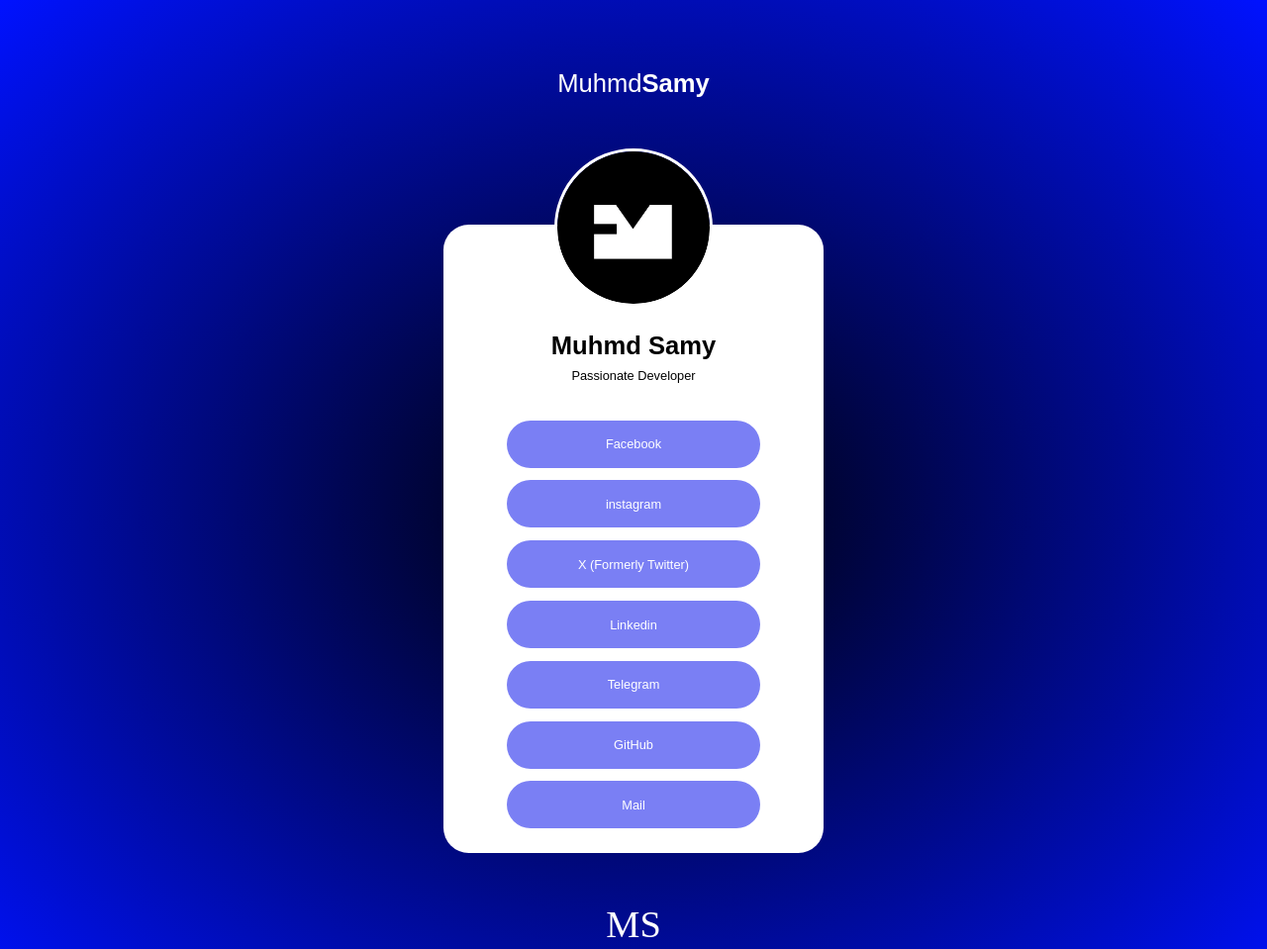
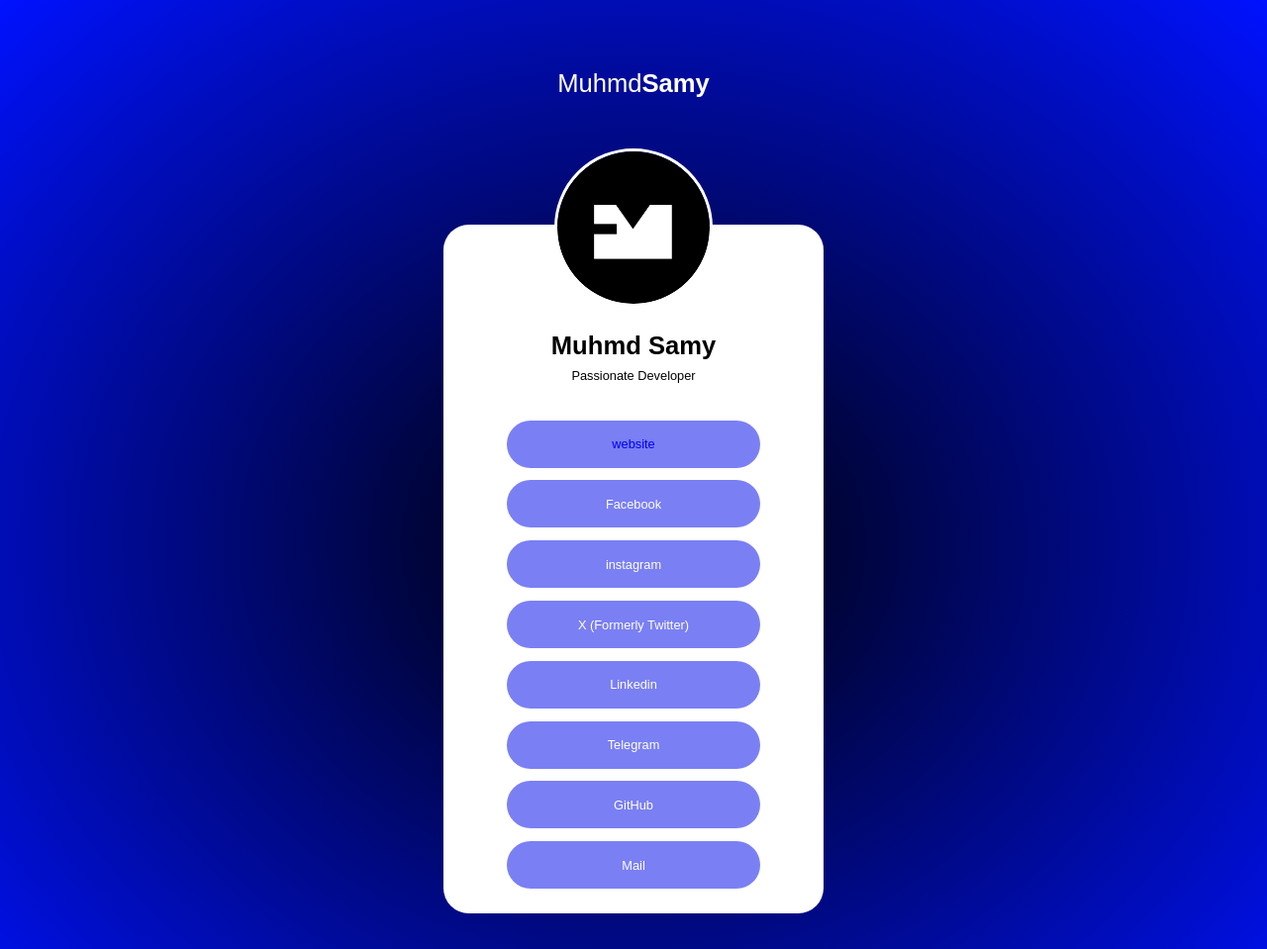
Before and after one commit to unshreif/connect, a plain HTML site: page index.html in a window 1280 px wide. Shown: the top 959 px of the page at 99% size. Drawn offline with Linux system fonts and the light colour scheme; a web font is replaced by a local one.

Commit message:
Update index.html

```diff
--- a/index.html
+++ b/index.html
@@ -16,6 +16,7 @@
         <p>Passionate Developer</p>
         <br>
         <div class="buttons">
+            <button id="site"><a href="https://muhmdsamy.me" style="text-decoration:none">website</a></button> <br>
             <button id="FaceBook">Facebook</button> <br>
             <button id="Instagram">instagram</button> <br>
             <button id="X">X (Formerly Twitter)</button> <br>
```
